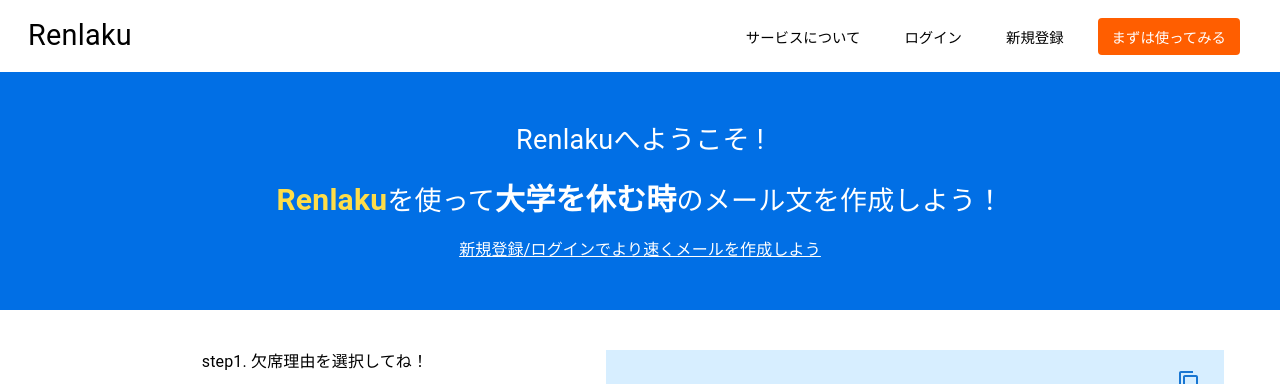
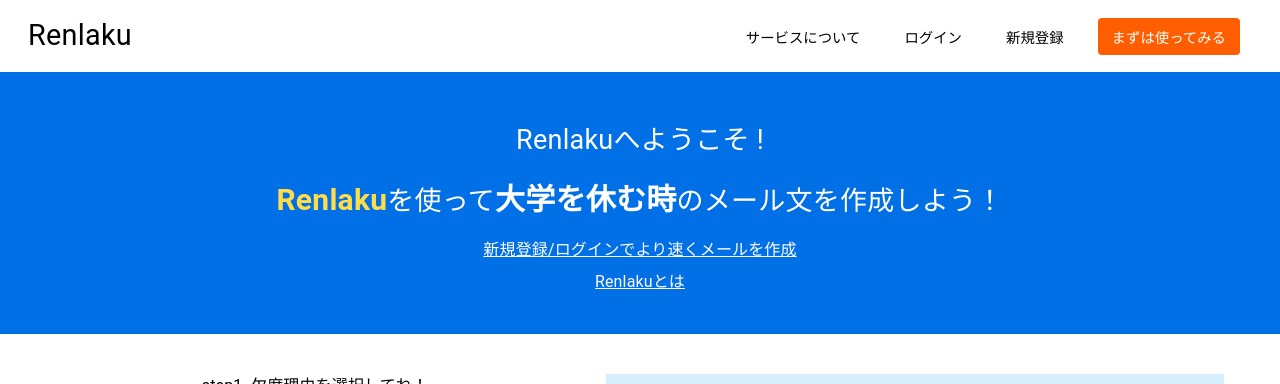
Before and after one commit to yusei53/Renlaku, a Next.js app: page /skip-class in a window 1280 px wide. Shown: the top 384 px of the page. Built offline with nearby package versions, Linux system fonts and the light colour scheme; no server answers.

Commit message:
LPページに飛ばすように新しいpropsを追加した。

```diff
--- a/app/_components/cancel-job-offer/cancel-offer-firstview.tsx
+++ b/app/_components/cancel-job-offer/cancel-offer-firstview.tsx
@@ -23,7 +23,8 @@ const CancelOfferFirstView: React.FC<TProps> = ({ currentUser }) => {
       <ProfileLinkOrSignup
         currentUser={currentUser}
         profileLinkContent={"プロフィール編集はこちらから"}
-        signupModalContent={"新規登録/ログインでより速くメールを作成しよう"}
+        signupModalContent={"新規登録/ログインでより速くメールを作成"}
+        reachContent={"Renlakuとは"}
       />
     </Box>
   );
--- a/app/_components/common/message/profile-link-or-signup.tsx
+++ b/app/_components/common/message/profile-link-or-signup.tsx
@@ -7,11 +7,13 @@ type TProps = {
   currentUser: User | null;
   profileLinkContent: string;
   signupModalContent: string;
+  reachContent: string;
 };
 const ProfileLinkOrSignup: React.FC<TProps> = ({
   currentUser,
   profileLinkContent,
   signupModalContent,
+  reachContent,
 }) => {
   const signupModal = useSignupModal();
 
@@ -33,6 +35,7 @@ const ProfileLinkOrSignup: React.FC<TProps> = ({
           </Typography>
         </Link>
       ) : (
+        <>
           <Typography
             color={"white"}
             sx={{
@@ -48,6 +51,22 @@ const ProfileLinkOrSignup: React.FC<TProps> = ({
           >
             {signupModalContent}
           </Typography>
+          <Link href={"/"}>
+            <Typography
+              color={"white"}
+              p={1}
+              sx={{
+                textDecoration: "underline",
+                "&:hover": {
+                  color: "#FEDD49",
+                  cursor: "pointer",
+                },
+              }}
+            >
+              {reachContent}
+            </Typography>
+          </Link>
+        </>
       )}
     </>
   );
--- a/app/_components/skip-class/university-firstview.tsx
+++ b/app/_components/skip-class/university-firstview.tsx
@@ -16,14 +16,16 @@ const UniversityFirstView: React.FC<TProps> = ({ currentUser }) => {
       flexDirection={"column"}
       alignItems={"center"}
       bgcolor={"#016fe5"}
-      py={6}
+      pt={6}
+      pb={4}
     >
       <Greeting currentUser={currentUser} />
       <Message highlightTitle={"大学を休む時"} />
       <ProfileLinkOrSignup
         currentUser={currentUser}
         profileLinkContent={"プロフィール編集はこちらから"}
-        signupModalContent={"新規登録/ログインでより速くメールを作成しよう"}
+        signupModalContent={"新規登録/ログインでより速くメールを作成"}
+        reachContent={"Renlakuとは"}
       />
     </Box>
   );
```
Lines whose indentation alone changed are shown as unchanged.
